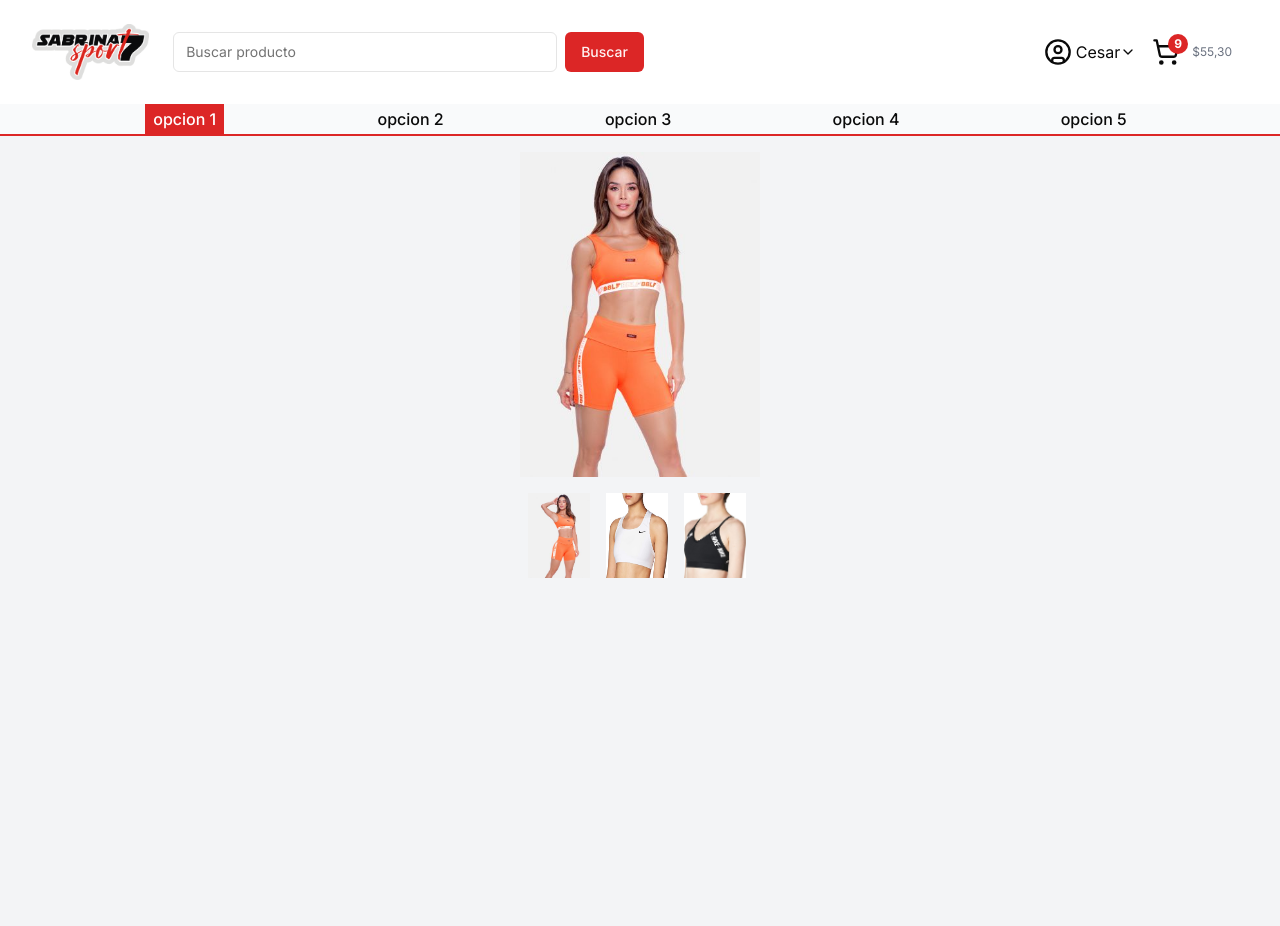
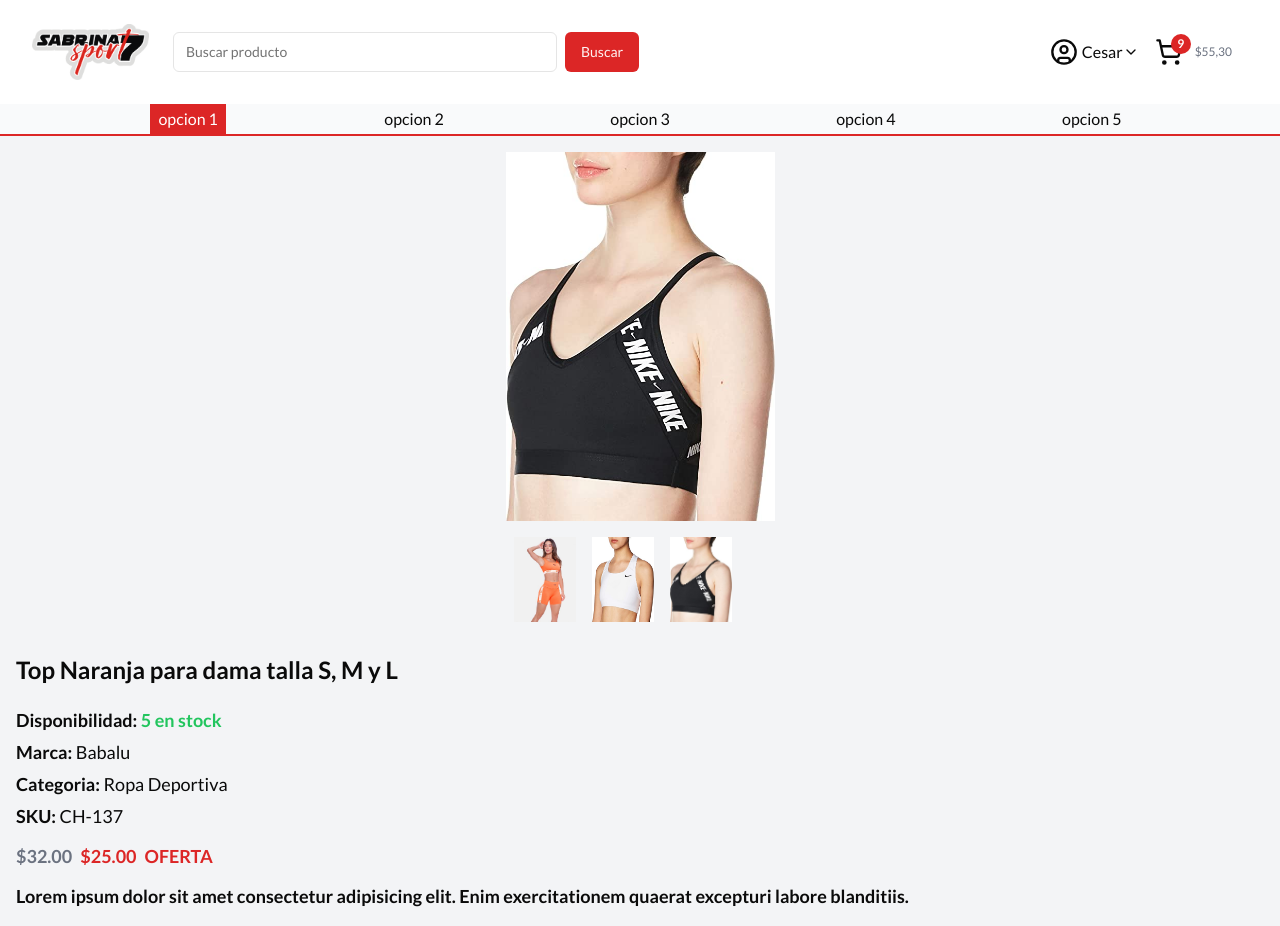
Before and after one commit to CesarGMEFA/sabrinasport7-nextjs, a Next.js app: page /producto in a window 1280 px wide. Before the commit the page ends 800 px from the top, so only its background shows below. Built offline with nearby package versions, Linux system fonts and the light colour scheme.

Commit message:
Desarrollo del product page y cambio de fuente de Inter a Lato

```diff
--- a/src/app/layout.tsx
+++ b/src/app/layout.tsx
@@ -1,10 +1,10 @@
 import type { Metadata } from 'next'
-import { Inter } from 'next/font/google'
+import { Inter, Lato } from 'next/font/google'
 import './globals.css'
 
 import Header from '@/components/Header'
 
-const inter = Inter({ subsets: ['latin'] })
+const lato  = Lato({subsets: ['latin'], weight: ['400', '700'] })
 
 export const metadata: Metadata = {
   title: 'Create Next App',
@@ -18,7 +18,7 @@ export default function RootLayout({
 }) {
   return (
     <html lang="en">
-      <body className={`bg-gray-100 max-w-[1950px] mx-auto ${inter.className}`}>
+      <body className={`bg-gray-100 max-w-[1950px] mx-auto ${lato.className}`}>
         <Header/>
         {children}
       </body>
--- a/src/app/producto/page.tsx
+++ b/src/app/producto/page.tsx
@@ -15,13 +15,13 @@ export default function ProductPage({}: Props) {
   return (
     <main className="p-4 flex flex-col items-center">
       {/* Image Gallery */}
-      <section>
-        <section className="bg-wjote">
+      <section className="w-[269px]">
+        <section className="bg-white">
           <Image
-            src={mainImage}
+            src={"/products/brasier-nike-w_black.jpg"}
             alt="Main"
             className="bg-white"
-            width={240}
+            width={269}
             height={270}
           />
         </section>
@@ -40,6 +40,47 @@ export default function ProductPage({}: Props) {
           ))}
         </div>
       </section>
+
+      {/* Info Section */}
+      <section className="w-full mt-8">
+
+        {/* Title */}
+        <h1 className="text-2xl font-bold">
+          Top Naranja para dama talla S, M y L
+        </h1>
+
+        {/* Other Info */}
+        <section className="mt-5 mb-3">
+          <p className="text-lg mb-1">
+            <span className="font-bold">Disponibilidad: </span>
+            <span className="text-green-500 font-bold">5 en stock</span>
+          </p>
+          <p className="text-lg mb-1">
+            <span className="font-bold">Marca: </span>
+            <span>Babalu</span>
+          </p>
+          <p className="text-lg mb-1">
+            <span className="font-bold">Categoria: </span>
+            <span>Ropa Deportiva</span>
+          </p>
+          <p className="text-lg mb-1">
+            <span className="font-bold">SKU: </span>
+            <span>CH-137</span>
+          </p>
+        </section>
+
+        {/* Price */}
+        <section className="font-bold text-lg mb-3">
+          <span className="text-gray-500 mr-2">$32.00</span>
+          <span className="text-red-600 mr-2">$25.00</span>
+          <span className="text-red-600">OFERTA</span>
+        </section>
+
+        {/* Short Description */}
+        <section className="text-lg font-bold">
+          <p>Lorem ipsum dolor sit amet consectetur adipisicing elit. Enim exercitationem quaerat excepturi labore blanditiis.</p>
+        </section>
+      </section>
     </main>
   );
 }
```
Also changed, not shown: 1 other file (tests, documents, lock files or other folders).
